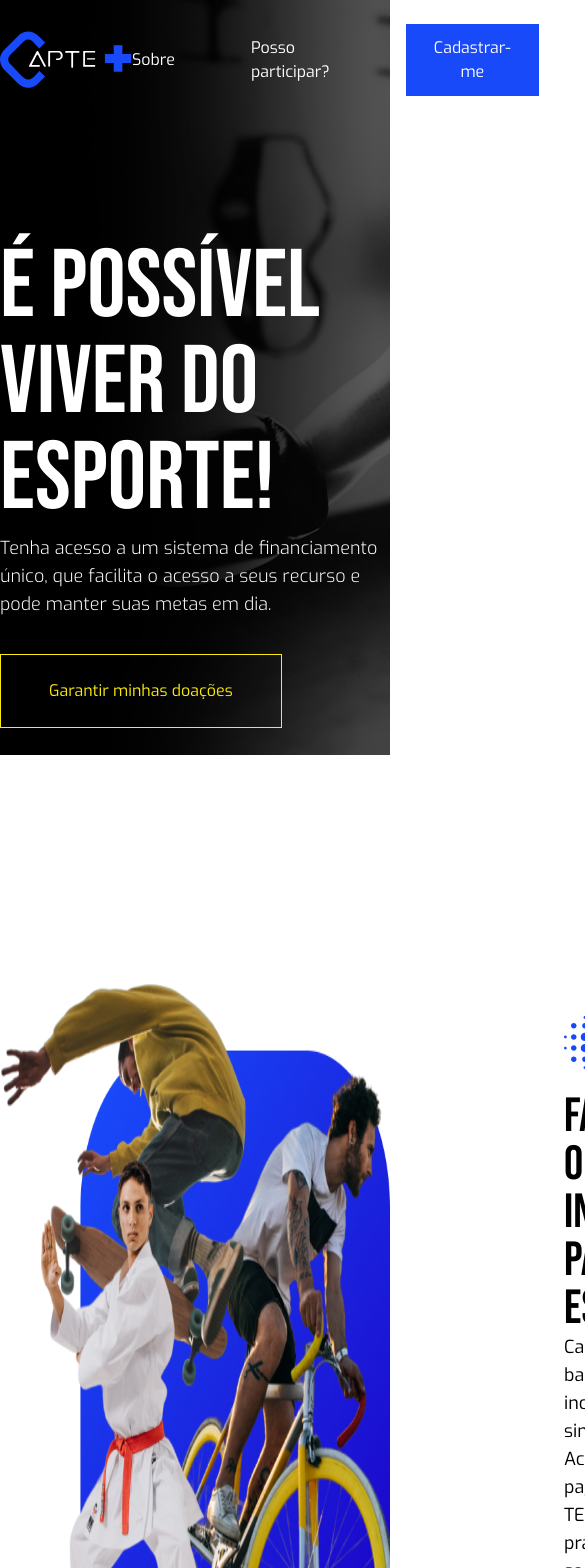
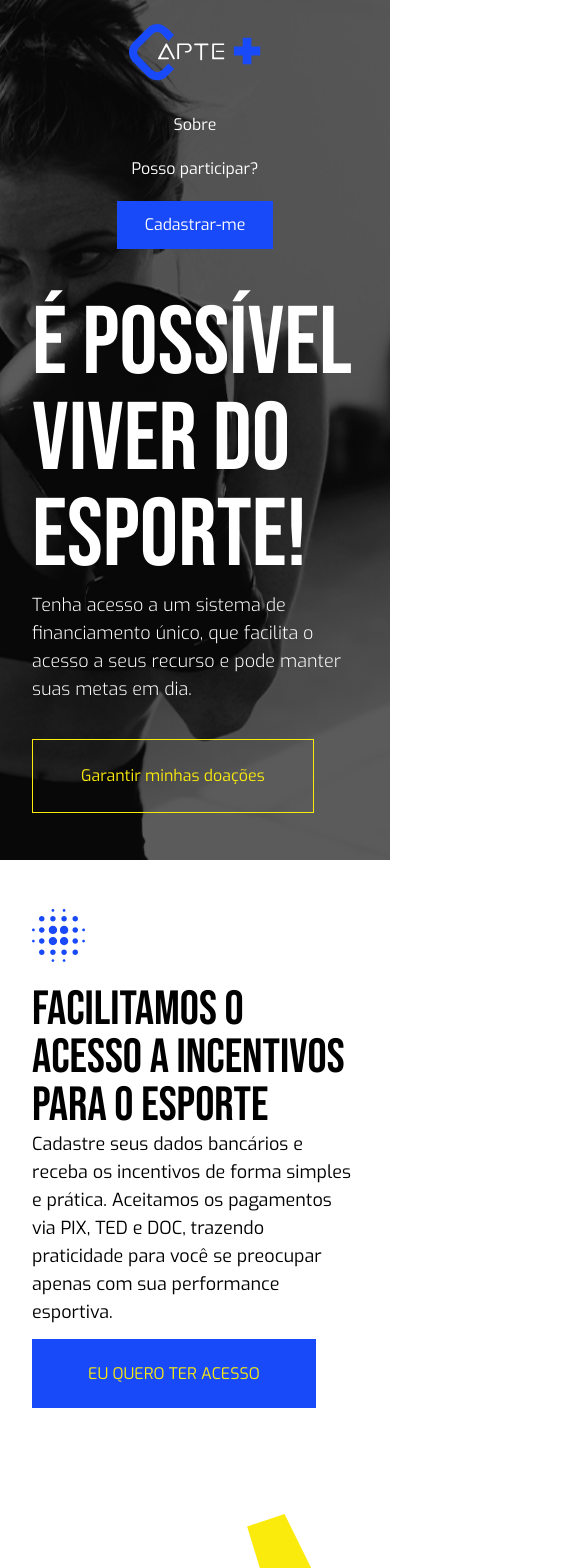
Before and after one commit to thiagojava/Captemais, a Next.js app: page / in a window 390 px wide. Shown: the top 1568 px of the page, 585 px wide, since content can reach past the window. Built offline with nearby package versions, Linux system fonts and the light colour scheme.

Commit message:
feat: links redirect and homepage responsive

```diff
--- a/src/app/atleta/[atletaid]/page.tsx
+++ b/src/app/atleta/[atletaid]/page.tsx
@@ -19,7 +19,7 @@ export default function Atleta({ params }: AtletaProps) {
             <span className="text-[20px] text-secondary">meucontato@email.com.br</span>
           </div>
         </div>
-        <button className="py-6 px-14 bg-secondary text-primary uppercase hover:bg-white hover:text-black ease-in-out duration-200 my-8">apoiar atleta</button>
+        <a href="/apoio" className="py-6 px-14 bg-secondary text-primary uppercase hover:bg-white hover:text-black ease-in-out duration-200 my-8">apoiar atleta</a>
       </header>
 
       <article className="mt-[60px]">
@@ -34,7 +34,7 @@ export default function Atleta({ params }: AtletaProps) {
           <p>Pellentesque arcu felis, rutrum eget convallis nec, tempor ut nunc. Sed non tortor condimentum, vulputate magna nec, interdum sem.
             Curabitur non interdum massa, eu efficitur lacus. Maecenas sagittis, diam eget facilisis vehicula, risus erat porta nisl, quis volutpat tortor ante quis enim. Suspendisse lacinia, nisl quis fermentum porttitor, augue arcu euismod magna, at dictum nisi enim vel purus. Aliquam nec nunc nulla. Pellentesque quis tortor vitae sem fermentum efficitur sed sit amet ligula. Sed nec ante vel erat sollicitudin lacinia quis non tortor. Maecenas diam arcu, ultricies ac lacus a, fringilla imperdiet dolor. Praesent sit amet feugiat ipsum. Suspendisse at lectus hendrerit, maximus elit ac, scelerisque nisi.</p>
         </div>
-        <button className="py-6 px-14 bg-secondary text-primary uppercase hover:bg-primary hover:text-secondary ease-in-out duration-200 my-8">apoiar atleta</button>
+        <a href="/apoio" className="py-6 px-14 bg-secondary text-primary uppercase hover:bg-primary hover:text-secondary ease-in-out duration-200 my-8">apoiar atleta</a>
       </article>
     </section>
   )
--- a/src/app/layout.tsx
+++ b/src/app/layout.tsx
@@ -18,17 +18,18 @@ export default function RootLayout({
       <head>
         <title>Capte+</title>
         <link rel='icon' href='/favicon.ico' />
+        <meta name="viewport" content="width=device-width, initial-scale=1.0" />
       </head>
       <body className={pathName === '/agradecimento' ? 'bg-primary' : 'bg-white' }>
         {pathName.search('/atleta') !== -1 && <div className="bg-primary block h-[136px] absolute min-w-full -z-10 top-[40px]"></div> }
         {pathName === '/' && (
-          <div className="bg-[url('/images/banner.png')] bg-black bg-no-repeat bg-[center_top] min-h-[755px] block absolute -z-10 min-w-full"></div>
+          <div className="bg-[url('/images/banner.png')] bg-right-top bg-cover bg-black sm:bg-[center_top] min-h-[860px] sm:min-h-[755px] block absolute -z-10 min-w-full"></div>
         )}
         <main className="container max-w-7xl m-auto">
           {children}
         </main>
         <footer className="h-12 bg-primary flex justify-center items-center">
-          <p className="text-center text-white text-base">Capte+ - © 2023 All Rights Reserved | Feito com <span className="text-red-700">♥</span> pela <a href="">Dutra.io</a></p>
+          <p className="text-center text-white text-sm px-4 sm:px-0 sm:text-base">Capte+ - © 2023 All Rights Reserved | Feito com <span className="text-red-700">♥</span> pela <a href="">Dutra.io</a></p>
         </footer>
       </body>
     </html>
--- a/src/app/page.tsx
+++ b/src/app/page.tsx
@@ -4,37 +4,37 @@ import React from "react";
 export default function Home() {
   return (
     <React.Fragment>
-        <header className="flex justify-between pt-6">
+      <header className="flex flex-col items-center md:flex-row justify-between pt-6">
         <Image src="/images/logo.svg" width="132" height="57" alt="capte+ logo" />
-          <nav className="flex gap-[76px] items-center text-white">
+        <nav className="flex flex-col gap-5 mt-8 sm:flex-row sm:gap-[76px] items-center text-white">
           <a href="" className="link link-underline">Sobre</a>
           <a href="" className="link link-underline">Posso participar?</a>
-            <button className="bg-primary py-3 px-7 text-white hover:bg-secondary hover:text-black ease-in-out duration-200">Cadastrar-me</button>
+          <a href="/cadastro" className="bg-primary py-3 px-7 text-white hover:bg-secondary hover:text-black ease-in-out duration-200">Cadastrar-me</a>
         </nav>
       </header>
 
-        <section className="mt-36 mb-48 max-w-xl">
+      <section className="px-8 sm:px-0 mt-12 sm:mt-36 sm:mb-48 max-w-xl">
         <h1 className="text-8xl font-title text-white">É possível viver do esporte!</h1>
         <p className="text-lg text-white mt-1.5 font-light">Tenha acesso a um sistema de financiamento único, que facilita
           o acesso a seus recurso e pode manter suas metas em dia.</p>
-        <button className="text-secondary border border-secondary py-6 px-12 hover:bg-secondary hover:text-black mt-9 ease-in-out duration-200">Garantir minhas doações</button>
+        <a href="/apoio" className="text-secondary border border-secondary py-6 px-12 hover:bg-secondary hover:text-black mt-9 ease-in-out duration-200 block w-fit">Garantir minhas doações</a>
       </section>
 
-      <section className="flex gap-[174px]">
-        <Image src="/images/atletas.png" width="577" height="654" alt="atletas" className="mt-16" />
-        <div>
-          <Image src="/images/balls.svg" width="53" height="53" alt="detalhes bolinhas" className="mb-6 mt-24"/>
+      <section className="flex flex-col sm:flex-row sm:gap-[174px]">
+        <Image src="/images/atletas.png" width="577" height="654" alt="atletas" className="hidden sm:block sm:mt-16" />
+        <div className="px-8 mb-28 sm:px-0 sm:mb-0">
+          <Image src="/images/balls.svg" width="53" height="53" alt="detalhes bolinhas" className="mb-6 mt-24" />
           <h2 className="font-title text-5xl mb-2<BS>1.5">Facilitamos o acesso a incentivos para o esporte</h2>
           <p className="text-lg mb-9">Cadastre seus dados bancários e receba os incentivos de forma simples e prática. Aceitamos os pagamentos via PIX, TED e DOC, trazendo praticidade para você se preocupar apenas com sua performance esportiva.</p>
-          <button className="py-6 px-14 bg-primary text-secondary uppercase hover:bg-secondary hover:text-primary ease-in-out duration-200">eu quero ter acesso</button>
+          <a href="/cadastro" className="py-6 px-14 bg-primary text-secondary uppercase hover:bg-secondary hover:text-primary ease-in-out duration-200">eu quero ter acesso</a>
         </div>
       </section>
 
-      <section className="relative text-center mb-28 w-fit m-auto">
-        <Image src="/images/star.svg" width="224" height="215" alt="star icon" className="absolute right-[-100px] top-[-80px] -z-10" />
-        <h3 className="text-[110px] font-title mt-24 leading-none ">Mantenha seu foco voltado <br/> para sua perfomance</h3>
+      <section className="px-8 sm:px-0 relative text-center mb-28 sm:w-fit m-auto">
+        <Image src="/images/star.svg" width="224"height="215" alt="star icon" className="absolute right-0 sm:right-[-100px] top-[-80px] -z-10" />
+        <h3 className="text-8xl font-title mt-24 leading-none ">Mantenha seu foco voltado <br /> para sua perfomance</h3>
         <p className="text-lg mt-1.5 max-w-3xl m-auto">Se você quer ter recursos recorrentes, conquistar sustentabilidade financeira e <b>VIVER DO ESPORTE</b> do jeito que sempre quis, entre agora para o Capte Mais clicando no botão abaixo</p>
-        <button className="py-6 px-14 text-primary uppercase border border-primary hover:bg-primary hover:text-white mt-9 ease-in-out duration-200">criar minha conta</button>
+        <a href="/cadastro" className="py-6 px-14 text-primary uppercase border border-primary hover:bg-primary hover:text-white mt-9 ease-in-out duration-200 block w-fit m-auto">criar minha conta</a>
       </section>
     </React.Fragment>
   )
```
Lines whose indentation alone changed are shown as unchanged.
